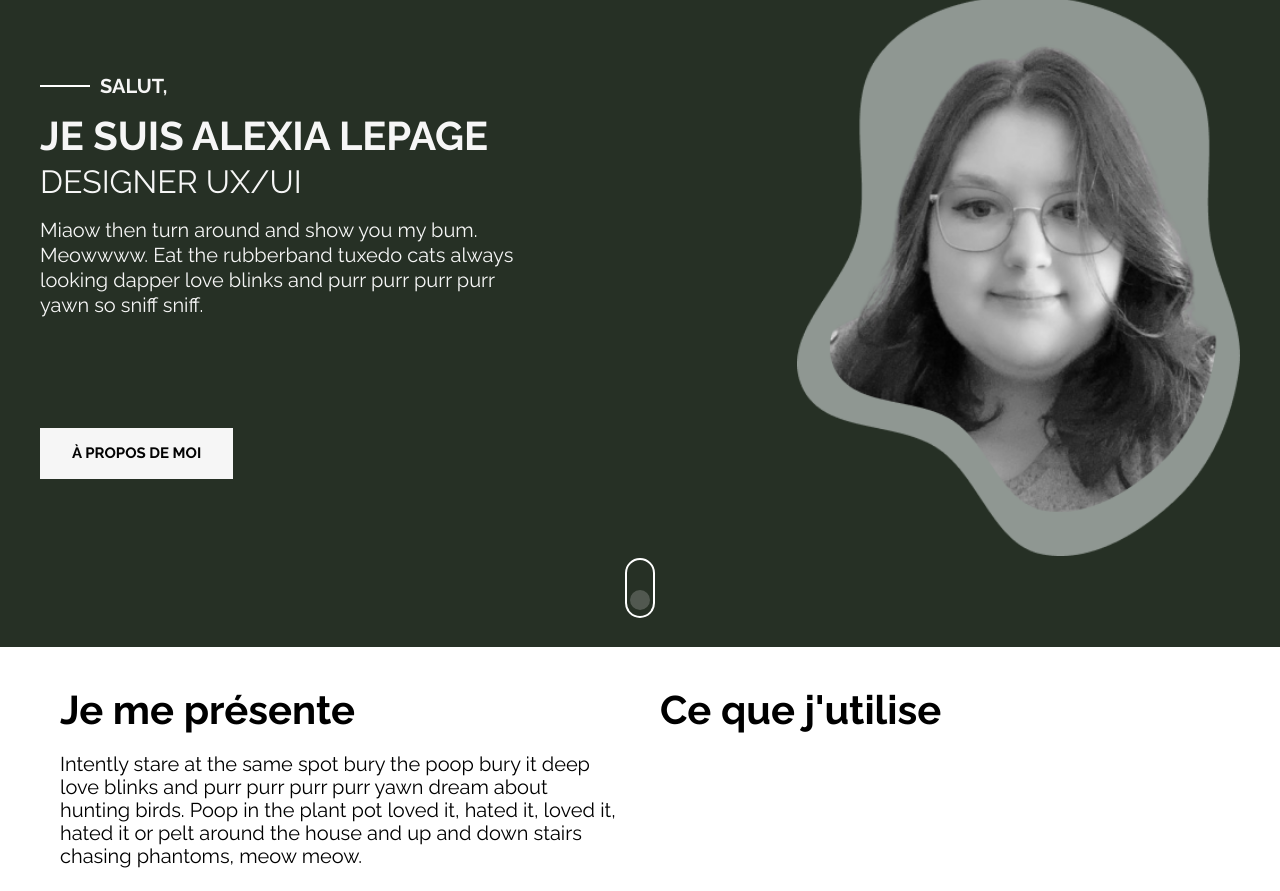
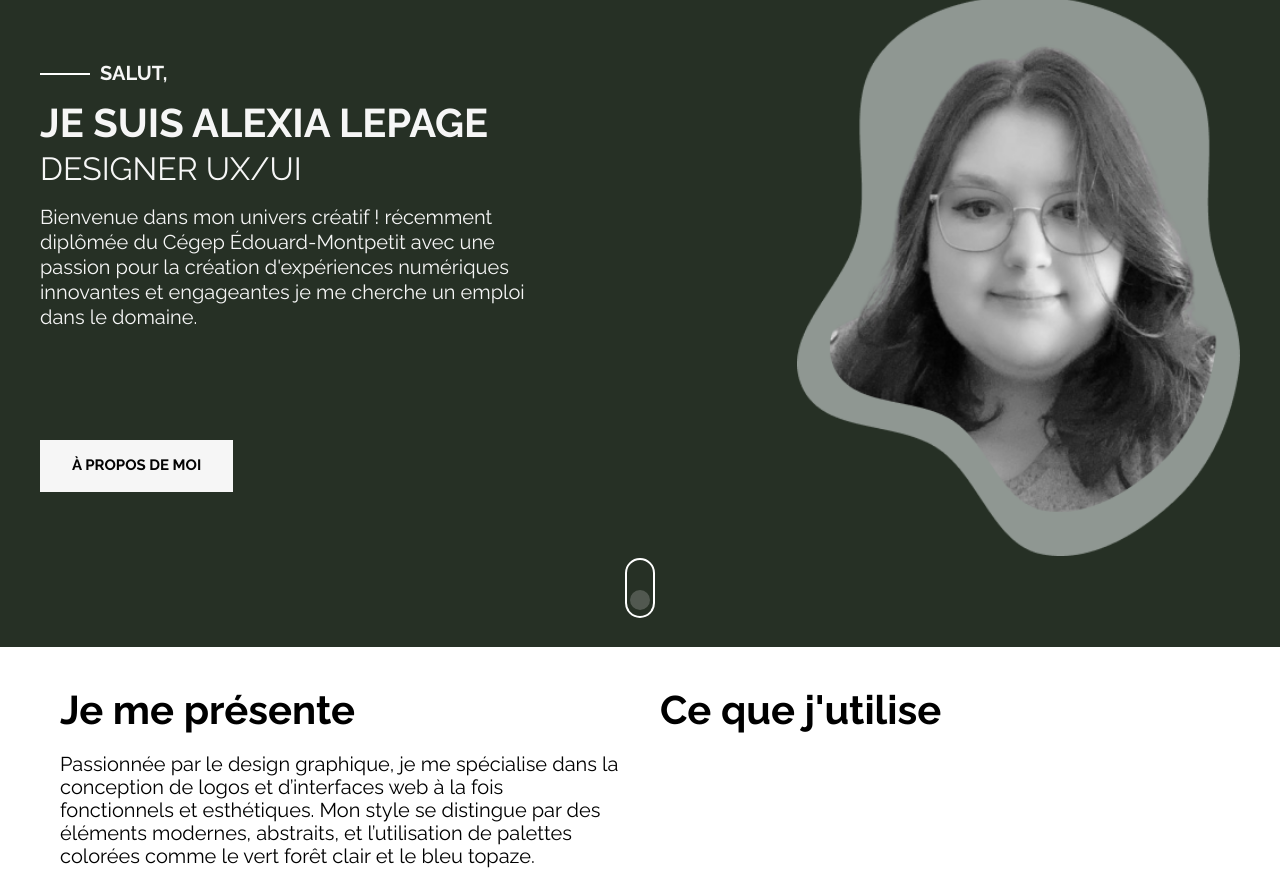
Before and after one commit to Toyoraura/Alexia_portfolio, a website: page src/index.html in a window 1280 px wide. Shown: the part 153-1044 px from the top of the page. Drawn offline with nearby package versions, Linux system fonts and the light colour scheme; files that its build step writes are made by us from their sources; a web font is replaced by a local one.

Commit message:
contenu ajouté

```diff
--- a/src/index.html
+++ b/src/index.html
@@ -59,9 +59,7 @@
             <h1 class="hero__name">Je suis Alexia Lepage</h1>
             <h2 class="hero__job">Designer UX/UI</h2>
             <p class="hero__text">
-              Miaow then turn around and show you my bum. Meowwww. Eat the
-              rubberband tuxedo cats always looking dapper love blinks and purr purr
-              purr purr yawn so sniff sniff.
+            Bienvenue dans mon univers créatif ! récemment diplômée du Cégep Édouard-Montpetit avec une passion pour la création d'expériences numériques innovantes et engageantes je me cherche un emploi dans le domaine.
             </p>
             <div class="hero__medias">
               <a href="https://www.behance.net/alexialepage1">
@@ -106,7 +104,7 @@
     <div class="about__quadrant">
       <div class="about__presentation">
         <h1 class="about__title">Je me présente</h1>
-        <p class="about__text">Intently stare at the same spot bury the poop bury it deep love blinks and purr purr purr purr yawn dream about hunting birds. Poop in the plant pot loved it, hated it, loved it, hated it or pelt around the house and up and down stairs chasing phantoms, meow meow.</p>
+        <p class="about__text">Passionnée par le design graphique, je me spécialise dans la conception de logos et   d’interfaces web à la fois fonctionnels et esthétiques. Mon style se distingue par des éléments modernes, abstraits, et l’utilisation de palettes colorées comme le vert forêt clair et le bleu topaze. </p>
       </div>
     </div>
 
@@ -212,7 +210,7 @@
             <use xlink:href="#icon-figma"></use>
           </svg>
         </div>
-        <p>Intently stare at the same spot bury the poop bury it deep love blinks and purr purr purr purr yawn dream about hunting birds. Poop in the plant pot loved it, hated it, loved it, hated it or pelt around the house and up and down stairs chasing phantoms, meow meow.</p>
+        <p>Recette en Pot est un projet innovant visant à simplifier la préparation de repas maison tout en rendant l’expérience ludique et visuellement attrayante. </p>
         <a href="https://www.behance.net/gallery/106589797/Refonte-du-site-de-Recettes-en-pot" class="btn__projet">Voir sur Behance</a>
       </div>
     </div>
@@ -227,7 +225,7 @@
           <use xlink:href="#icon-figma"></use>
         </svg>
       </div>
-        <p>Intently stare at the same spot bury the poop bury it deep love blinks and purr purr purr purr yawn dream about hunting birds. Poop in the plant pot loved it, hated it, loved it, hated it or pelt around the house and up and down stairs chasing phantoms, meow meow.</p>
+        <p>J’ai travaillé sur la création d’une interface moderne et intuitive permettant aux utilisateurs de découvrir et de naviguer facilement dans une vaste bibliothèque de films et de séries.</p>
         <a href="" class="btn__projet">Voir sur Behance</a>
       </div>
     </div>
@@ -242,7 +240,7 @@
           <use xlink:href="#icon-figma"></use>
         </svg>
       </div>
-        <p>Intently stare at the same spot bury the poop bury it deep love blinks and purr purr purr purr yawn dream about hunting birds. Poop in the plant pot loved it, hated it, loved it, hated it or pelt around the house and up and down stairs chasing phantoms, meow meow.</p>
+        <p>Le Magazine de Noël est un projet festif conçu pour capturer l'essence et la magie de la saison des fêtes. J'ai développé une interface visuellement captivante et immersive, avec un design inspiré des couleurs chaudes, afin de créer une expérience utilisateur conviviale et joyeuse.</p>
         <a href="https://www.behance.net/gallery/109193959/Magazine" class="btn__projet">Voir sur Behance</a>
       </div>
     </div>
@@ -259,7 +257,9 @@
         </svg>
       </div>
 
-        <p>Intently stare at the same spot bury the poop bury it deep love blinks and purr purr purr purr yawn dream about hunting birds. Poop in the plant pot loved it, hated it, loved it, hated it or pelt around the house and up and down stairs chasing phantoms, meow meow.</p>
+        <p>La refonte du site St-Hubert visait à moderniser l’image en ligne de la célèbre chaîne de restaurants tout en améliorant l’expérience utilisateur. J'ai repensé l’architecture du site pour faciliter la navigation et optimiser le parcours client.
+
+        </p>
         <a href="" class="btn__projet">Voir sur Behance</a>
       </div>
     </div>
@@ -276,7 +276,7 @@
         </svg>
       </div>
 
-        <p>Intently stare at the same spot bury the poop bury it deep love blinks and purr purr purr purr yawn dream about hunting birds. Poop in the plant pot loved it, hated it, loved it, hated it or pelt around the house and up and down stairs chasing phantoms, meow meow.</p>
+        <p>Le site événementiel KPOP a été conçu pour promouvoir et gérer un festival célébrant la culture KPOP, réunissant fans et artistes dans une expérience immersive. J'ai travaillé sur la création d'une interface dynamique et colorée qui reflète l'énergie vibrante de l'univers KPOP. </p>
         <a href="https://www.behance.net/gallery/108015085/Site-vnementiel" class="btn__projet">Voir sur Behance</a>
       </div>
     </div>
@@ -291,7 +291,7 @@
     <div class="contact__left">
       <div class="video" data-component="Youtube" data-video-id="dQw4w9WgXcQ">
         <div class="video__media js-video">
-          <img class="js-poster" src="" alt="Présentation vidéo" />
+          <img class="js-poster" src="assets/images/photo1_hero.png" alt="Présentation vidéo" />
         </div>
         <svg class="icon icon-play icon--stroke icon--xl">
           <use xlink:href="#icon-play"></use>
```
Also changed, not shown: dist/index.html.
